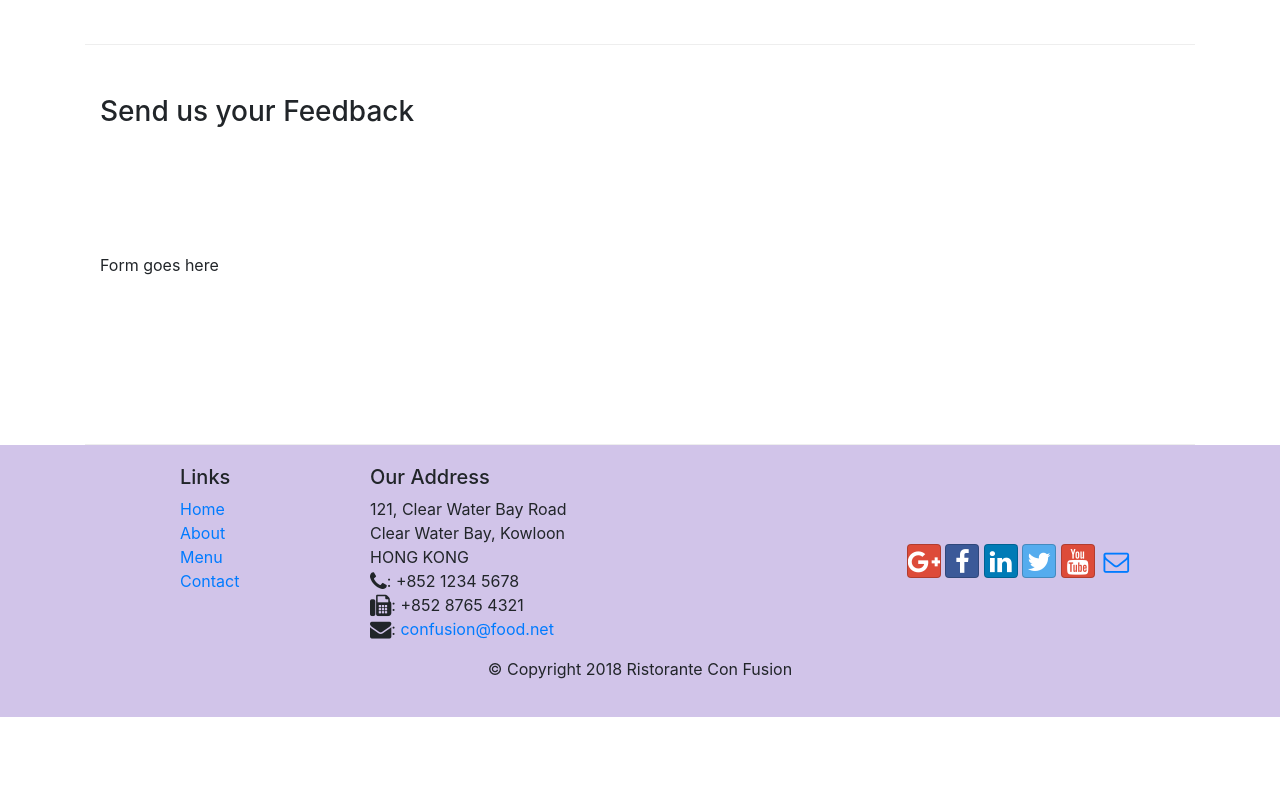
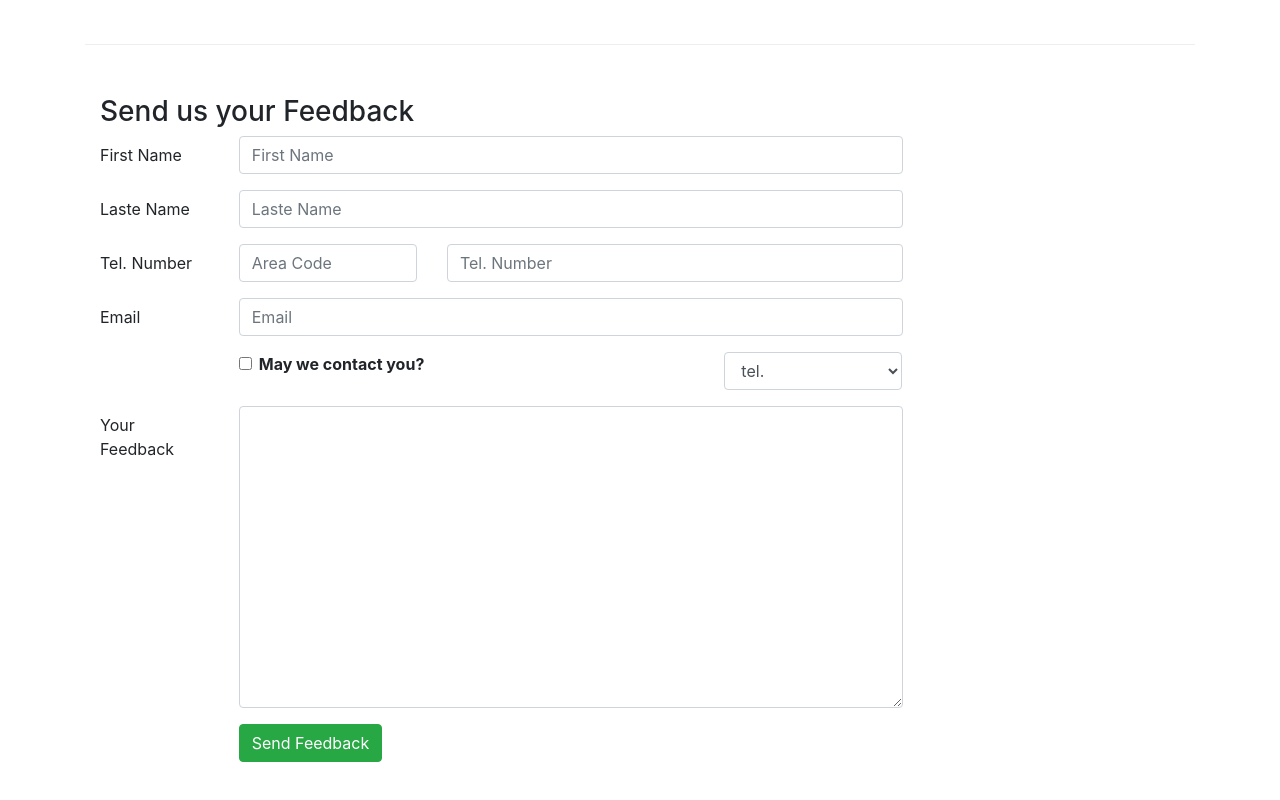
Before and after one commit to Priyanshu-official/Git-test, a website: page contactus.html in a window 1280 px wide. Shown: the part 820-1620 px from the top of the page. Before the commit the page ends 1537 px from the top, so only its background shows below. Drawn offline with nearby package versions, Linux system fonts and the light colour scheme.

Commit message:
Added Forms

```diff
--- a/contactus.html
+++ b/contactus.html
@@ -92,7 +92,67 @@
               <h3>Send us your Feedback</h3>
            </div>
             <div class="col-12 col-md-9">
-                Form goes here
+                <form action="">
+                    <div class="form-group row">
+                        <label for="firstname" class="col-md-2 col-form-label">First Name</label>
+                        <div class="col-md-10">
+                            <input type="text" class="form-control" id="firstname" name="firstname"
+                            placeholder="First Name">
+                        </div>
+                    </div>
+                    <div class="form-group row">
+                        <label for="lastetname" class="col-md-2 col-form-label">Laste Name</label>
+                        <div class="col-md-10">
+                            <input type="text" class="form-control" id="lastename" name="lastetname"
+                            placeholder="Laste Name">
+                        </div>
+                    </div>
+                    <div class="form-group row">
+                        <label for="lastetname" class="col-md-2 col-form-label">Tel. Number</label>
+                        <div class="col -5 col-md-3">
+                            <input type="tel" class="form-control" id="areacode" name="areacode"
+                            placeholder="Area Code">
+                        </div>
+                        <div class="col-7 col-md-7">
+                            <input type="telnum" class="form-control" id="telnum" name="telnum"
+                                placeholder="Tel. Number">
+                        </div>
+                    </div>
+                    <div class="form-group row">
+                    <label for="emailid" class="col-12 col-md-2 col-form-label">Email</label>
+                    <div class="col-md-10">
+                        <input type="email" class="form-control" id="emailid" name="emailid"
+                        placeholder="Email">
+                    </div>
+                </div>
+                <div class="form-group row">
+                    <div class="col-md-6 offset-md-2">
+                        <div class="form-check">
+                            <input type="checkbox" class="form-check-input" name="approve" id="approve" value="">
+                            <label class="form-check-label" for="approve">
+                                <strong>May we contact you?</strong>
+                            </label>
+                        </div>
+                    </div>
+                    <div class="col-md-3 offset-1" >
+                        <select class="form-control" name="" id="">
+                            <option value="">tel.</option>
+                            <option value="">Email</option>
+                        </select>
+                    </div>
+                </div>
+                <div class="form-group row">
+                    <label for="feedback" class="col-12 col-md-2 col-form-label">Your Feedback</label>
+                    <div class="col-md-10">
+                        <textarea class="form-control" id="feedback" name="feedback" rows="12"></textarea>
+                    </div>
+                </div>
+                <div class="form-group row">
+                    <div class="col-md-10 offset-md-2">
+                        <button type="submit" class="btn btn-success">Send Feedback</button>
+                    </div>
+                </div>
+                </form>
             </div>
              <div class="col-12 col-md">
             </div>
```
